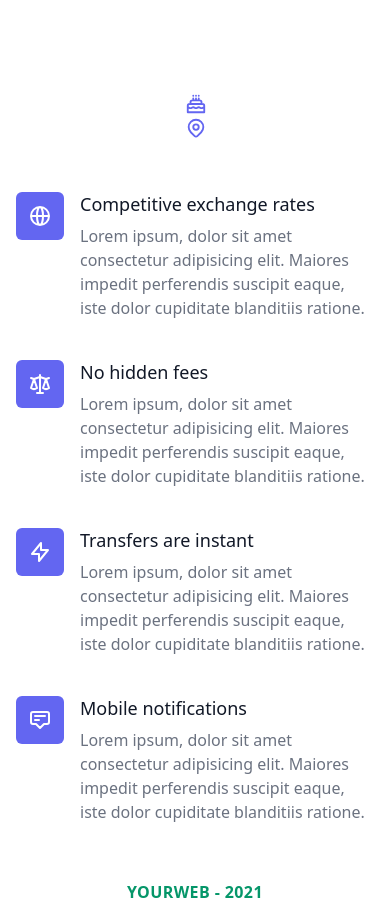
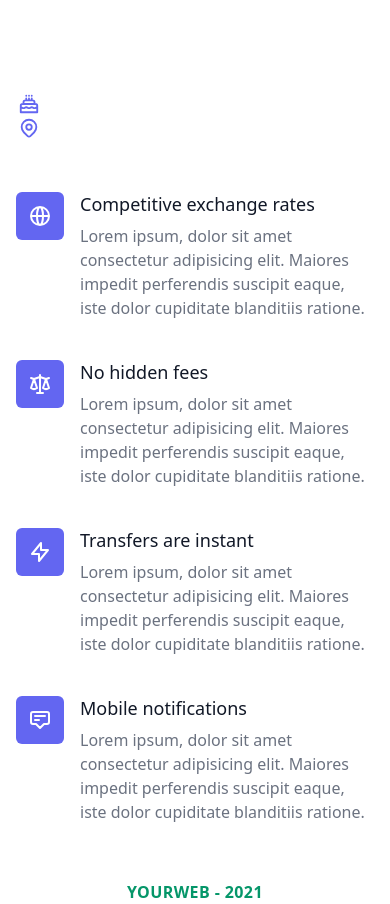
Before and after one commit to marvinhuelsmann/yourweb, a Vue app: page /u in a window 390 px wide. Built offline with nearby package versions, Linux system fonts and the light colour scheme; no server answers; a web font is replaced by a local one.

Commit message:
fixing some icon bugs

```diff
--- a/src/components/Profile.vue
+++ b/src/components/Profile.vue
@@ -5,13 +5,13 @@
         <img class="object-center md:object-top xl:w-1/6 sm:w-1/4 ..." :src='imgUrl' style="display: inline-block"
              alt="">
         <h2 class="text-base text-indigo-600 pt-1 font-bold tracking-wide uppercase">{{ name }}</h2>
-        <div class="justify-center text-center flex pt-2 sm:-mr-2" v-if="birthday !== ''">
+        <div class="justify-center lg:text-center lg:flex pt-2 sm:-mr-2" v-if="birthday !== ''">
           <h2 class="text-indigo-500 font-semibold">
             {{ birthday }}
           </h2>
           <CakeIcon class="pl-0.5 h-6 w-6 text-indigo-500" aria-hidden="true"/>
         </div>
-        <div class="justify-center text-center flex sm:-mr-2" v-if="place !== ''">
+        <div class="justify-center lg:text-center lg:flex sm:-mr-2" v-if="place !== ''">
           <h2 class=" text-indigo-500 font-semibold">
             {{ place }}
           </h2>
```
